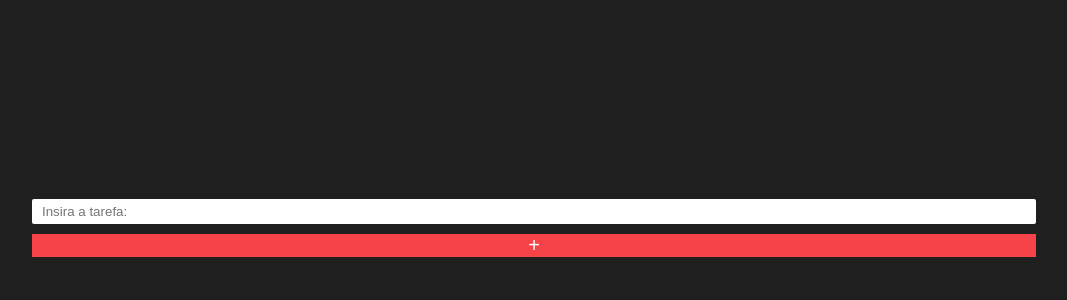
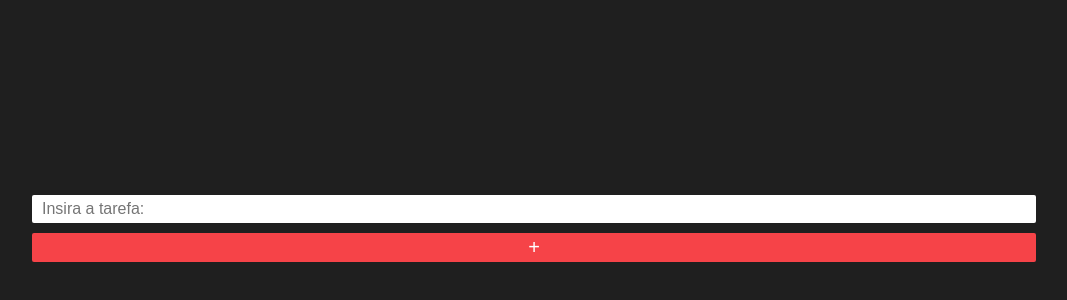
Before and after one commit to eduardo2382/ToDo-2.0, a plain HTML site: page index.html in a window 1280 px wide. Shown: the part 172-472 px from the top of the page, without its empty margins (106-1173 px from the left). Drawn offline with nearby package versions, Linux system fonts and the light colour scheme.

Commit message:
caixa para tarefa e botao para adiciona-la criados  e estilizados

```diff
--- a/styles/style.css
+++ b/styles/style.css
@@ -37,14 +37,27 @@ main label{
     padding: 5px 0px 5px 10px;
     margin-bottom: 10px;
     border-radius: 2px;
+    font-size: 12pt;
+}
+
+#inputTarefa:focus{
+    outline: none;
+    border: none;
+    box-shadow: 0px 0px 10px #000000f3;
 }
 
 #btnAdd{
     width: 100%;
+    height: 29px;
     color: white;
     background-color: #f64348;
     border: none;
     font-family: Arial, Helvetica, sans-serif;
     font-size: 15pt;
-    border
+    border-radius: 2px;
+    cursor: pointer;
 }
+
+#btnAdd:hover{
+    background-color: #fc656a;
+}
```
